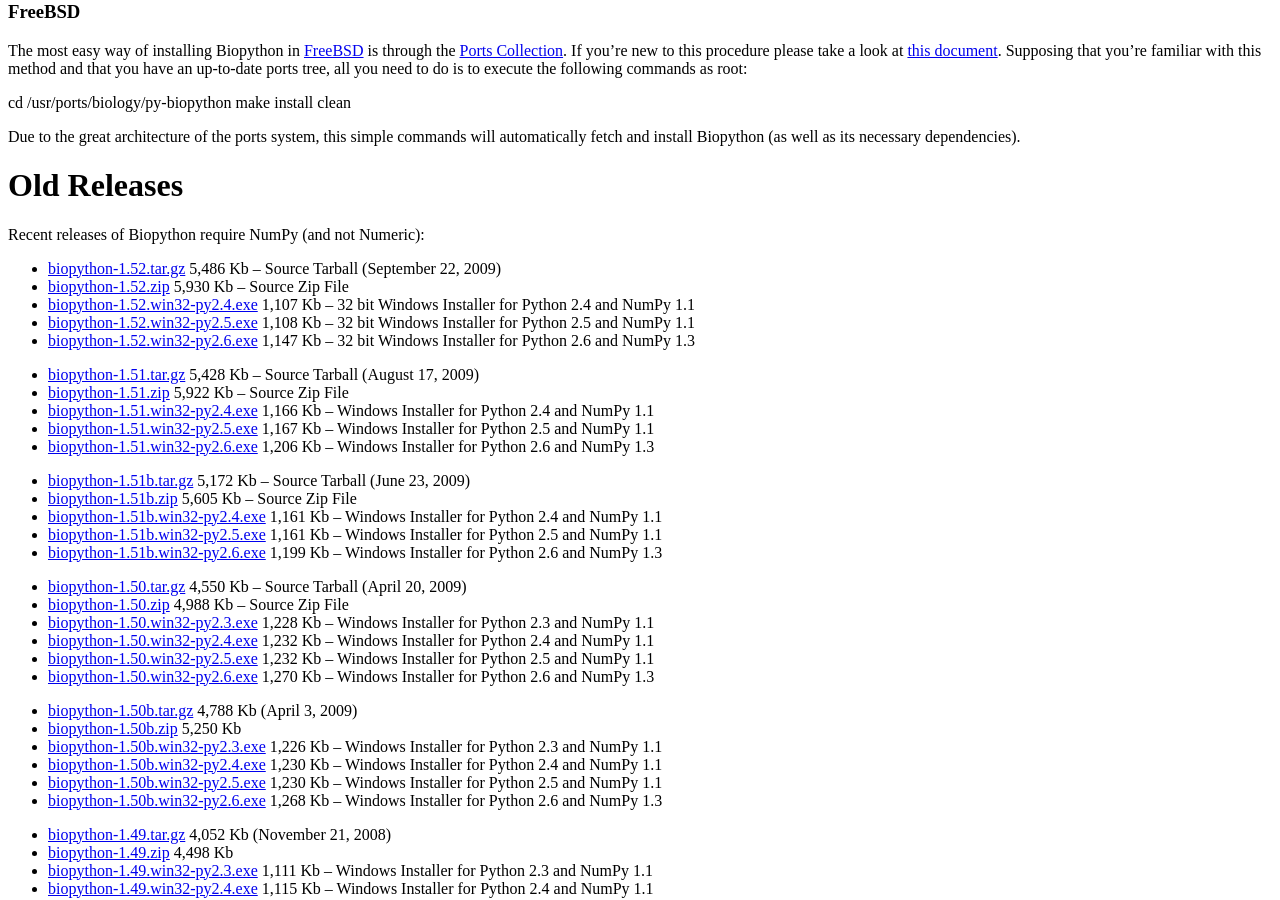
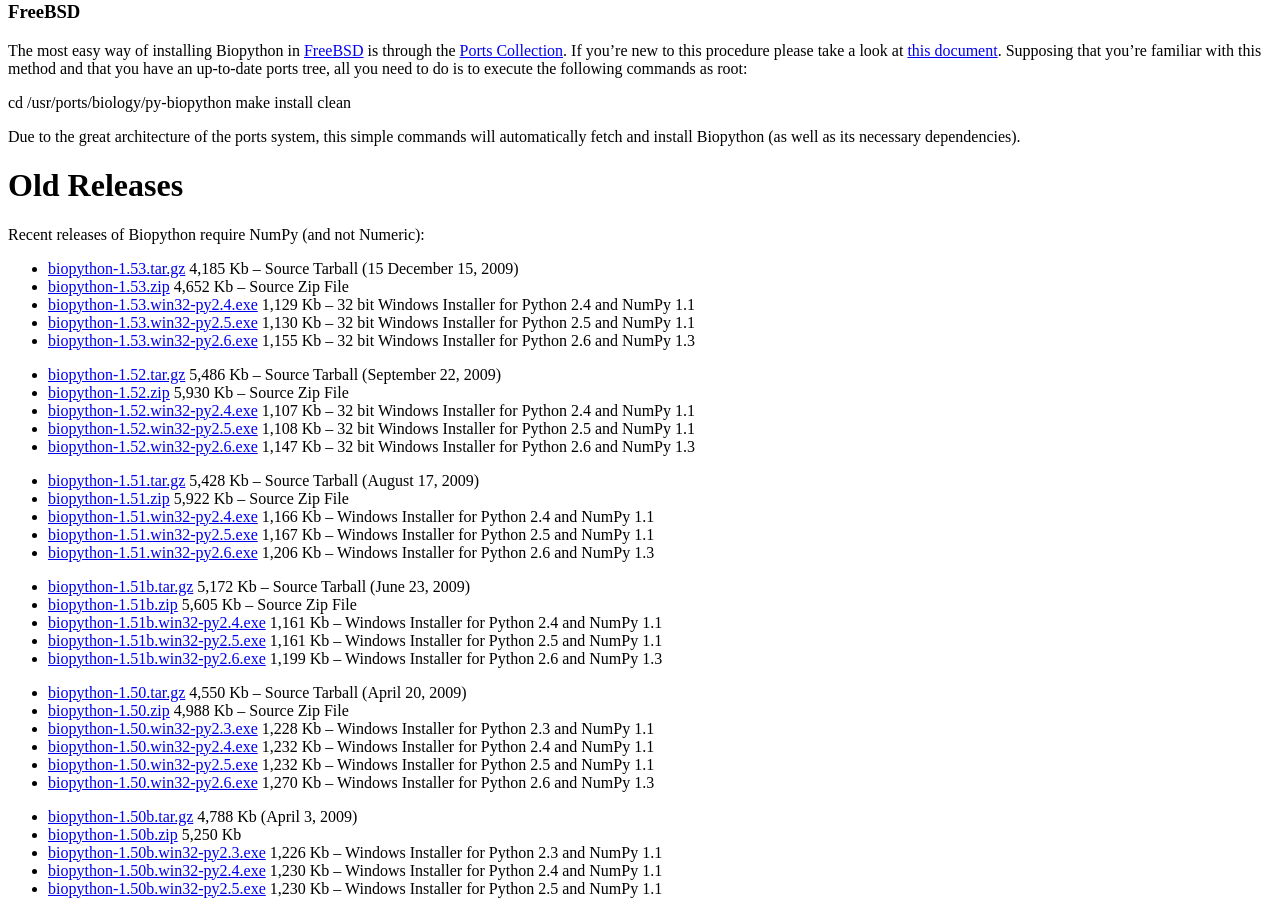
Before and after one commit to biopython/biopython.github.io, a Jekyll site: the page built from wiki/Download.md, in a window 1280 px wide and 900 px high, scrolled down 2355 px. Built offline with Jekyll 4.4.1, drawn with Linux system fonts in a browser that asks for light colours.

Commit message:
Copy 1.53 to old section

```diff
--- a/wiki/Download.md
+++ b/wiki/Download.md
@@ -209,6 +209,19 @@ Old Releases
 ============
 
 Recent releases of Biopython require NumPy (and not Numeric):
+
+-   [biopython-1.53.tar.gz](http://biopython.org/DIST/biopython-1.53.tar.gz)
+    4,185 Kb -- Source Tarball (15 December 15, 2009)
+-   [biopython-1.53.zip](http://biopython.org/DIST/biopython-1.53.zip)
+    4,652 Kb -- Source Zip File
+-   [biopython-1.53.win32-py2.4.exe](http://biopython.org/DIST/biopython-1.53.win32-py2.4.exe)
+    1,129 Kb -- 32 bit Windows Installer for Python 2.4 and NumPy 1.1
+-   [biopython-1.53.win32-py2.5.exe](http://biopython.org/DIST/biopython-1.53.win32-py2.5.exe)
+    1,130 Kb -- 32 bit Windows Installer for Python 2.5 and NumPy 1.1
+-   [biopython-1.53.win32-py2.6.exe](http://biopython.org/DIST/biopython-1.53.win32-py2.6.exe)
+    1,155 Kb -- 32 bit Windows Installer for Python 2.6 and NumPy 1.3
+
+<!-- -->
 
 -   [biopython-1.52.tar.gz](http://biopython.org/DIST/biopython-1.52.tar.gz)
     5,486 Kb -- Source Tarball (September 22, 2009)
```
Also changed, not shown: 1 other file.
